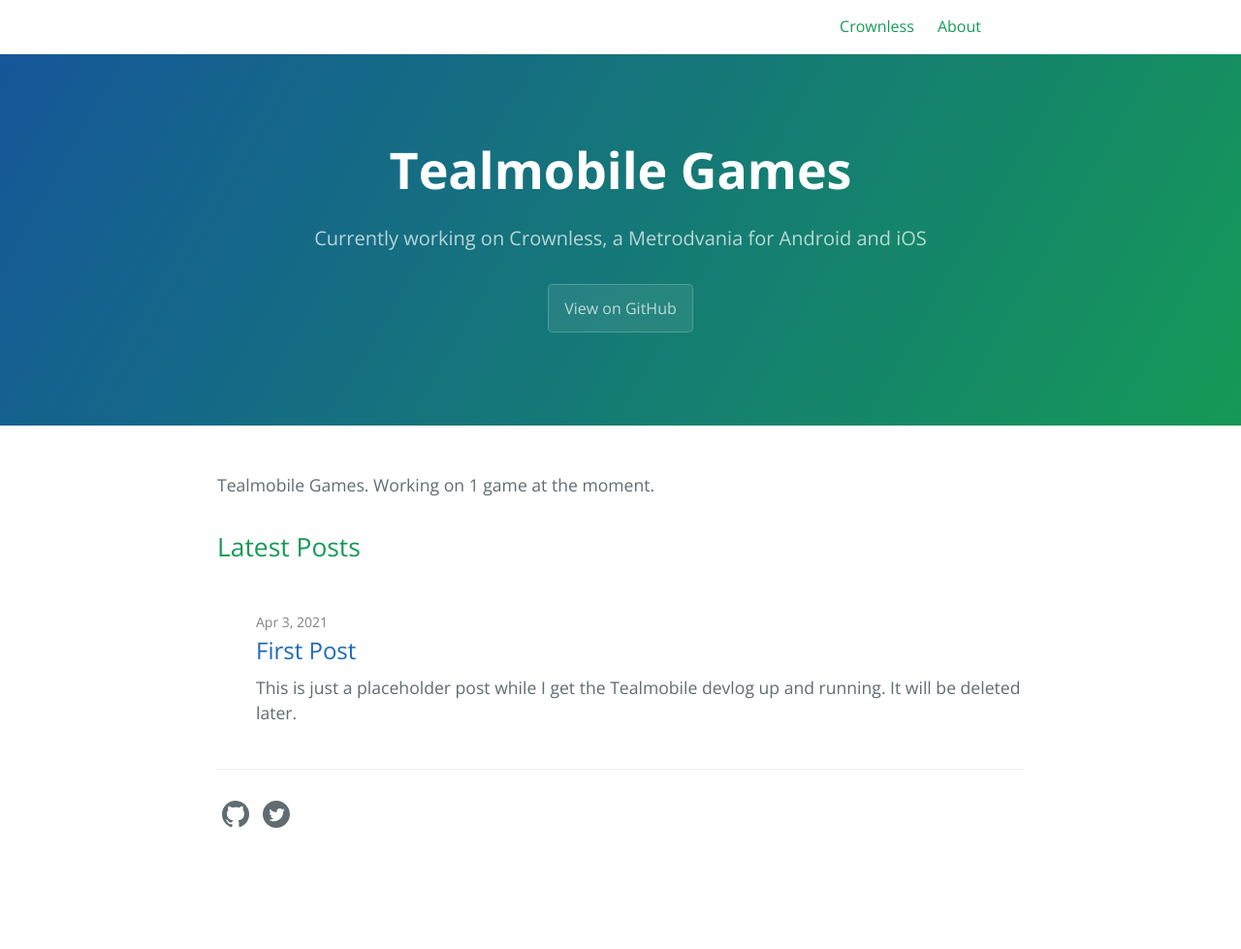
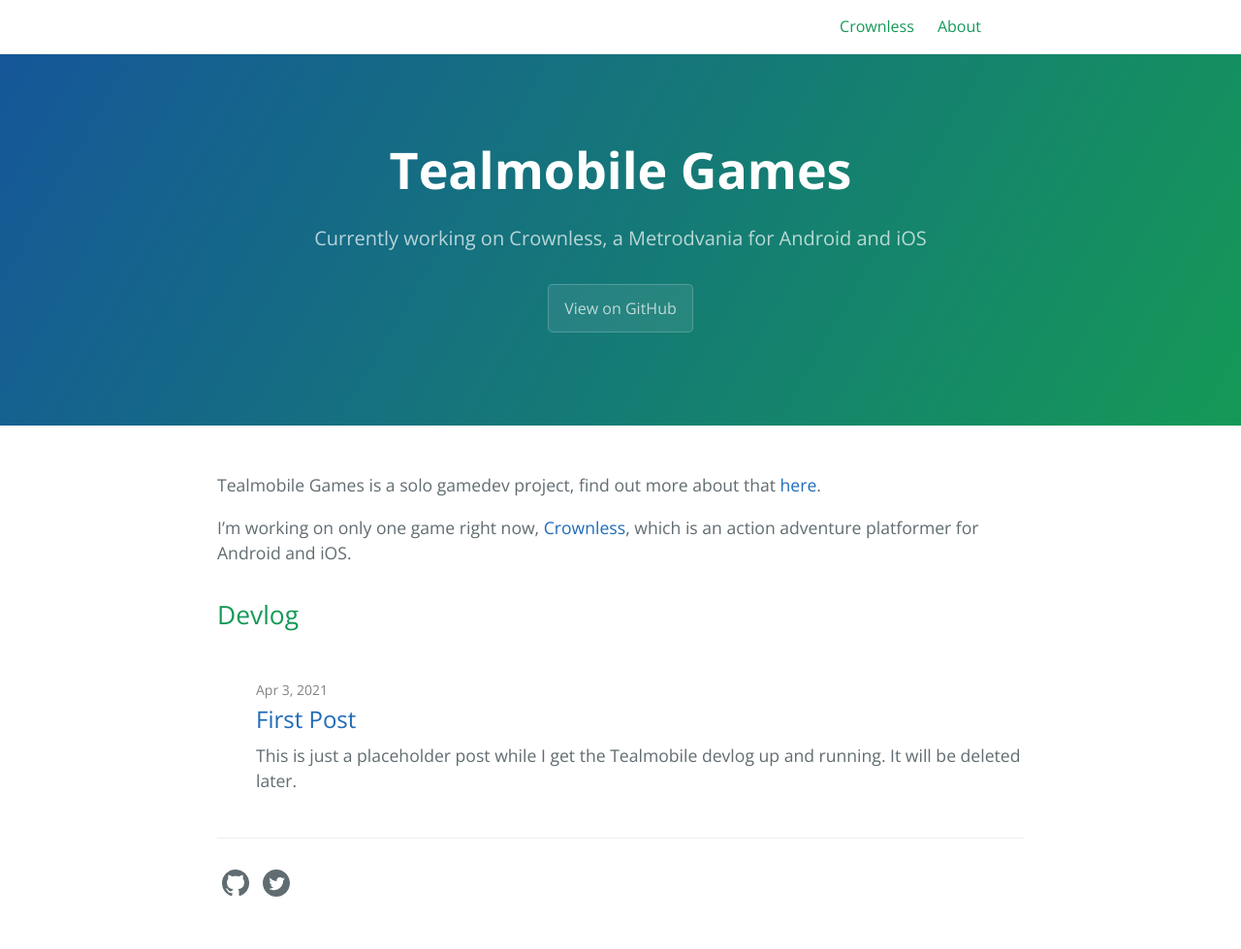
Before and after one commit to nequals30/tealmobile, a Jekyll site: the page built from index.md, in a window 1280 px wide. Shown: the whole page at 97% size. Built offline with Jekyll 4.4.1, drawn with Linux system fonts in a browser that asks for light colours; before the commit the page ends 908 px from its top, so only the background shows below that.

```diff
--- a/_config.yml
+++ b/_config.yml
@@ -1,14 +1,14 @@
 title: Tealmobile Games
 description: Currently working on Crownless, a Metrodvania for Android and iOS
-show_downloads: false
+# show_downloads: false
 
 #baseurl: "" # change this to the subpath of your site, e.g. /blog. Leave it empty if you don't need it.
 url: "https://tealmobile.com" # change this to the base hostname & protocol for your site
 
 # cayman-blog date format
 # refer to http://shopify.github.io/liquid/filters/date/ if you want to customize this
-cayman-blog:
-  date_format: "%b %-d, %Y"
+#cayman-blog:
+#  date_format: "%b %-d, %Y"
 theme: # leave it empty
 
 # social
--- a/_layouts/home.html
+++ b/_layouts/home.html
@@ -6,7 +6,7 @@ layout: default
 
   {{ content }}
 
-  <h2>Latest Posts</h2>
+  <h2>Devlog</h2>
 
   <div>&nbsp;</div>
 
--- a/index.md
+++ b/index.md
@@ -1,4 +1,6 @@
 ---
 layout: home
 ---
-Tealmobile Games. Working on 1 game at the moment.
+Tealmobile Games is a solo gamedev project, find out more about that [here](/about).
+
+I'm working on only one game right now, [Crownless](/crownless), which is an action adventure platformer for Android and iOS.
```
Also changed, not shown: 404.md (+2 -3 lines).
